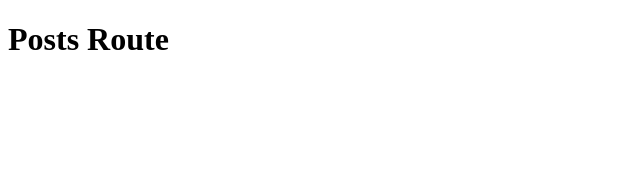
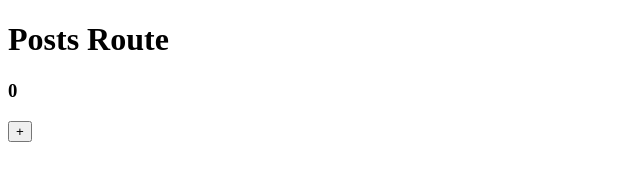
Before and after one commit to andreadiaze/clases_andrea, a React (Vite) app in the folder web/: page /posts in a window 1280 px wide. Shown: the top 192 px of the page, without its empty margins (0-640 px from the left). Built offline with nearby package versions, Linux system fonts and the light colour scheme.

Commit message:
first component

```diff
--- a/web/src/app/routes/posts.route.tsx
+++ b/web/src/app/routes/posts.route.tsx
@@ -1,7 +1,15 @@
+import { useState } from 'react';
+
 export const PostsRoute = () => {
+  const [counter, setCounter] = useState(0);
+
   return (
     <main>
       <h1>Posts Route</h1>
+
+      <h3>{counter}</h3>
+
+      <button onClick={() => setCounter((prev) => prev + 1)}>+</button>
     </main>
   );
 };
```
